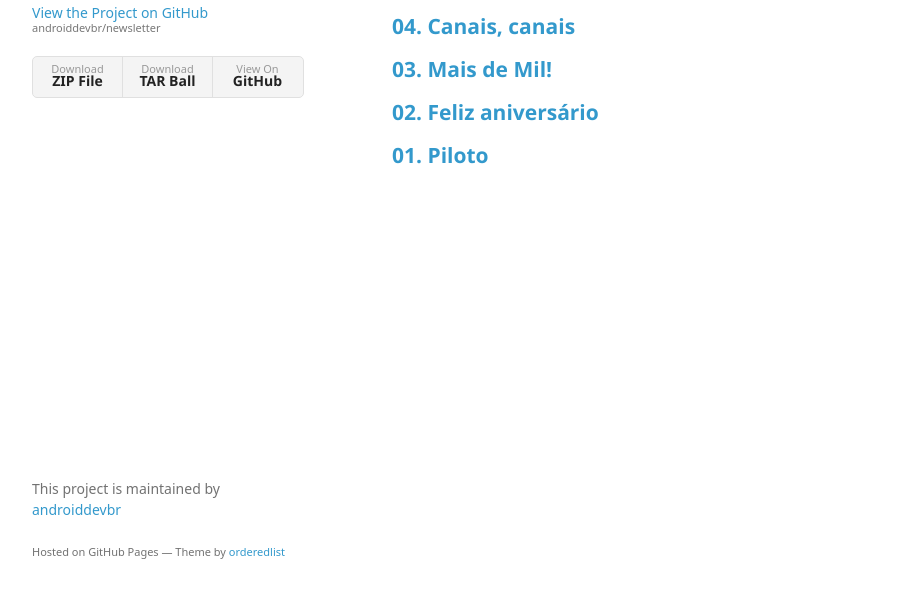
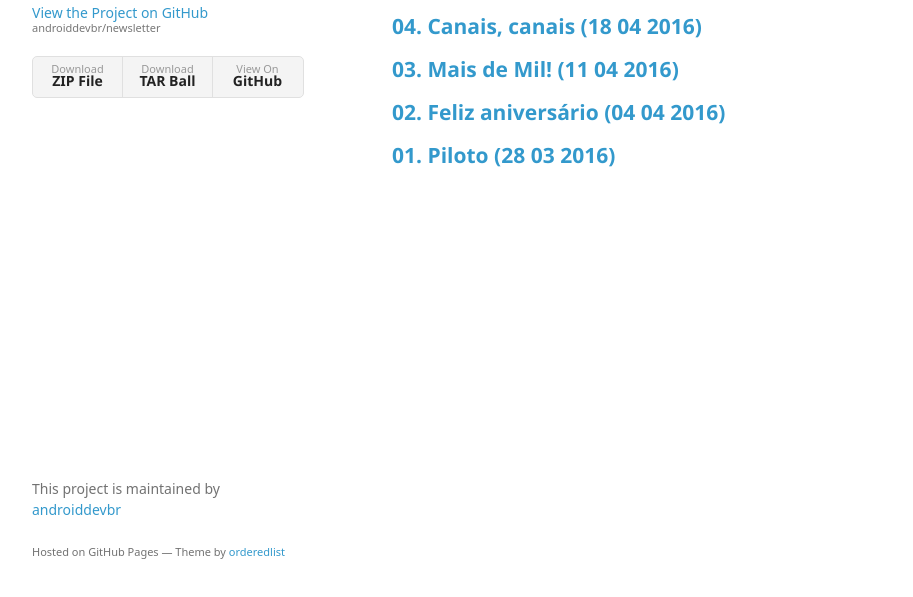
Before and after one commit to androiddevbr/newsletter, a plain HTML site: page index.html in a window 1280 px wide. Shown: the part 169-766 px from the top of the page, without its empty margins (178-1091 px from the left). Drawn offline with Linux system fonts and the light colour scheme; a web font is replaced by a local one.

```diff
--- a/index.html
+++ b/index.html
@@ -35,19 +35,19 @@
 <a id="arquivo" class="anchor" href="#arquivo" aria-hidden="true"><span aria-hidden="true" class="octicon octicon-link"></span></a>Arquivo</h2>
 
 <h2>
-<a id="04-canais-canais" class="anchor" href="#04-canais-canais" aria-hidden="true"><span aria-hidden="true" class="octicon octicon-link"></span></a><a href="https://github.com/androiddevbr/newsletter/wiki/04.-Canais,-canais">04. Canais, canais</a>
+<a id="04-canais-canais-18-04-2016" class="anchor" href="#04-canais-canais-18-04-2016" aria-hidden="true"><span aria-hidden="true" class="octicon octicon-link"></span></a><a href="https://github.com/androiddevbr/newsletter/wiki/04.-Canais,-canais---(18-04-2016)">04. Canais, canais (18 04 2016)</a>
 </h2>
 
 <h2>
-<a id="03-mais-de-mil" class="anchor" href="#03-mais-de-mil" aria-hidden="true"><span aria-hidden="true" class="octicon octicon-link"></span></a><a href="https://github.com/androiddevbr/newsletter/wiki/03.-Mais-de-Mil!">03. Mais de Mil!</a>
+<a id="03-mais-de-mil-11-04-2016" class="anchor" href="#03-mais-de-mil-11-04-2016" aria-hidden="true"><span aria-hidden="true" class="octicon octicon-link"></span></a><a href="https://github.com/androiddevbr/newsletter/wiki/03.-Mais-de-Mil!-(11-04-2016)">03. Mais de Mil! (11 04 2016)</a>
 </h2>
 
 <h2>
-<a id="02-feliz-aniversário" class="anchor" href="#02-feliz-anivers%C3%A1rio" aria-hidden="true"><span aria-hidden="true" class="octicon octicon-link"></span></a><a href="https://github.com/androiddevbr/newsletter/wiki/02.---Feliz-anivers%C3%A1rio">02. Feliz aniversário</a>
+<a id="02-feliz-aniversário-04-04-2016" class="anchor" href="#02-feliz-anivers%C3%A1rio-04-04-2016" aria-hidden="true"><span aria-hidden="true" class="octicon octicon-link"></span></a><a href="https://github.com/androiddevbr/newsletter/wiki/02.---Feliz-anivers%C3%A1rio-(04-04-2016)">02. Feliz aniversário (04 04 2016)</a>
 </h2>
 
 <h2>
-<a id="01-piloto" class="anchor" href="#01-piloto" aria-hidden="true"><span aria-hidden="true" class="octicon octicon-link"></span></a><a href="https://github.com/androiddevbr/newsletter/wiki/01.-Piloto">01. Piloto</a>
+<a id="01-piloto-28-03-2016" class="anchor" href="#01-piloto-28-03-2016" aria-hidden="true"><span aria-hidden="true" class="octicon octicon-link"></span></a><a href="https://github.com/androiddevbr/newsletter/wiki/01.-Piloto-(28-03-2016)">01. Piloto (28 03 2016)</a>
 </h2>
       </section>
       <footer>
--- a/params.json
+++ b/params.json
@@ -1,6 +1,6 @@
 {
   "name": "Newsletter",
   "tagline": "Bem vindo a newsletter do Android Dev BR.",
-  "body": "Toda semana publicamos o que rolou de mais interessante no nosso Slack.\r\nQuer participar da conversa? Acesse www.androiddevbr.org e entre no nosso Slack.\r\n\r\n## Arquivo\r\n[04. Canais, canais](https://github.com/androiddevbr/newsletter/wiki/04.-Canais,-canais)\r\n--\r\n[03. Mais de Mil!](https://github.com/androiddevbr/newsletter/wiki/03.-Mais-de-Mil!)\r\n--\r\n[02. Feliz aniversário](https://github.com/androiddevbr/newsletter/wiki/02.---Feliz-anivers%C3%A1rio)\r\n--\r\n[01. Piloto](https://github.com/androiddevbr/newsletter/wiki/01.-Piloto)\r\n--",
+  "body": "Toda semana publicamos o que rolou de mais interessante no nosso Slack.\r\nQuer participar da conversa? Acesse www.androiddevbr.org e entre no nosso Slack.\r\n\r\n## Arquivo\r\n[04. Canais, canais (18 04 2016)](https://github.com/androiddevbr/newsletter/wiki/04.-Canais,-canais---(18-04-2016))\r\n--\r\n[03. Mais de Mil! (11 04 2016)](https://github.com/androiddevbr/newsletter/wiki/03.-Mais-de-Mil!-(11-04-2016))\r\n--\r\n[02. Feliz aniversário (04 04 2016)](https://github.com/androiddevbr/newsletter/wiki/02.---Feliz-anivers%C3%A1rio-(04-04-2016))\r\n--\r\n[01. Piloto (28 03 2016)](https://github.com/androiddevbr/newsletter/wiki/01.-Piloto-(28-03-2016))\r\n--",
   "note": "Don't delete this file! It's used internally to help with page regeneration."
 }
```
